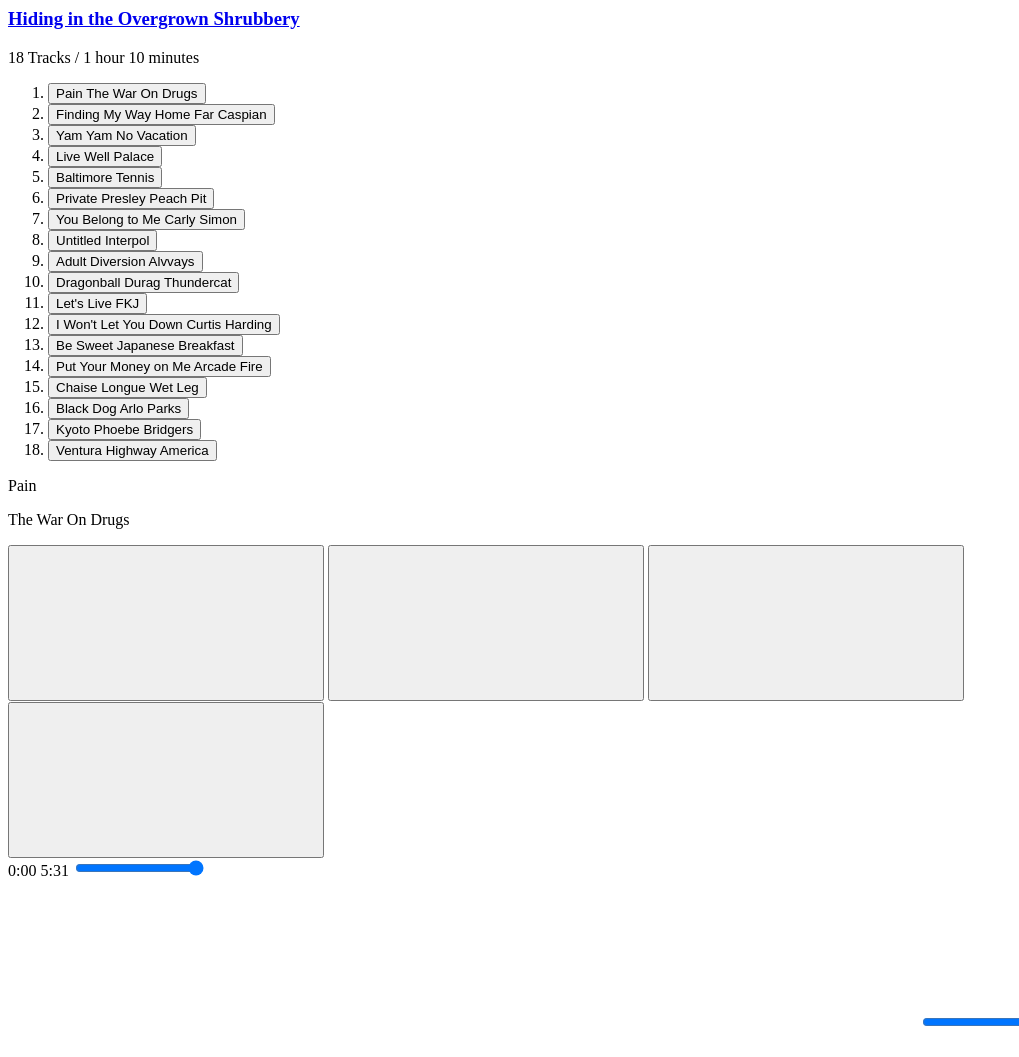
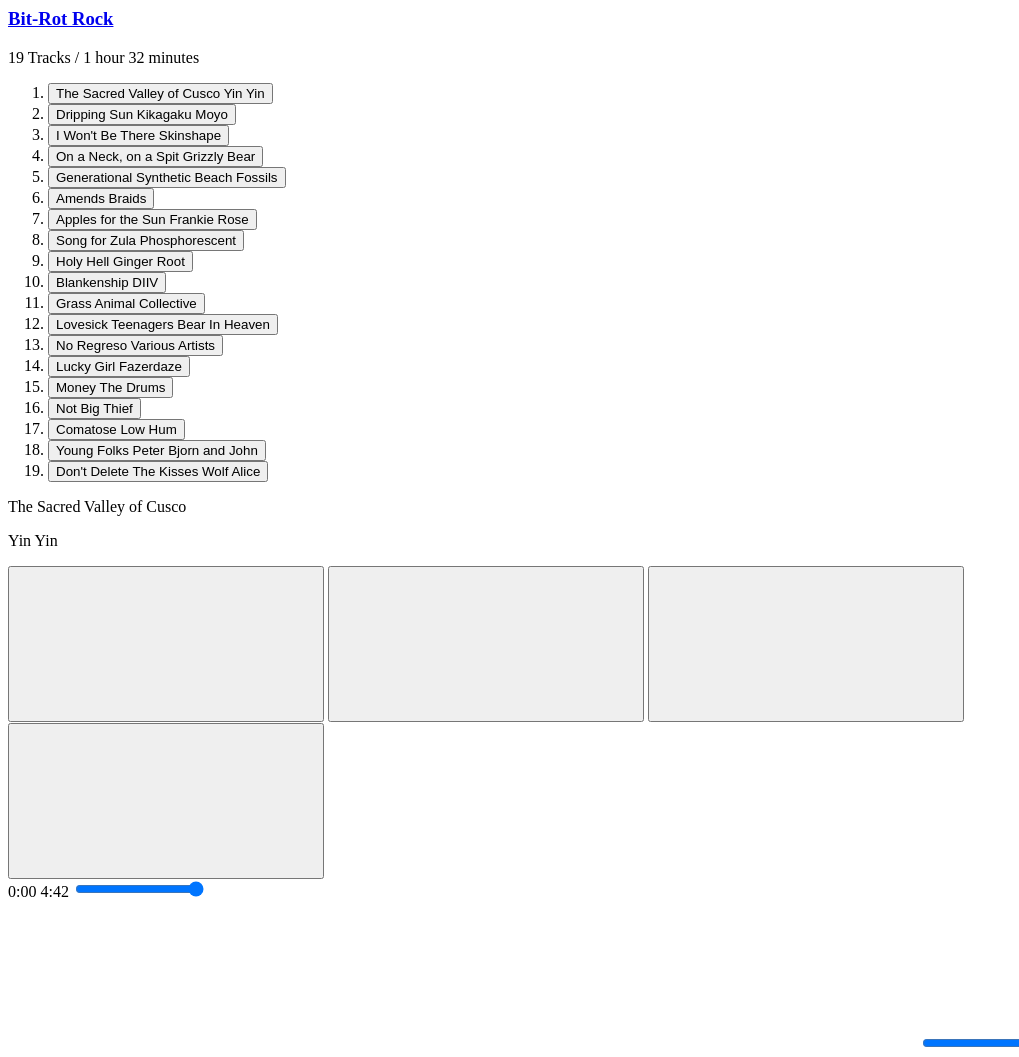
Before and after one commit to royalfig/ytList, a website: page index.html in a window 1280 px wide. Shown: the whole page, without its empty margins (0-1019 px from the left). Drawn offline with Linux system fonts and the light colour scheme; grey boxes are pictures that could not be loaded.

Commit message:
updated pl

```diff
--- a/index.html
+++ b/index.html
@@ -1,125 +1,131 @@
 
-  <section class="sm-playlist-grid" data-playlist-id="PLnPe3mrvTpEwYVUdAmR3o9eAfsU-jMWrd">
+  <section class="sm-playlist-grid" data-playlist-id="PLnPe3mrvTpEwkSFe5a7vcIpKD7jVO8-71">
     <div class="sm-playlist-text">
-        <h3><a href="https://music.youtube.com/playlist?list=PLnPe3mrvTpEwYVUdAmR3o9eAfsU-jMWrd" target="_blank">Hiding in the Overgrown Shrubbery</a></h3>
-        <p>18 Tracks / 1 hour 10 minutes</p>
+        <h3><a href="https://music.youtube.com/playlist?list=PLnPe3mrvTpEwkSFe5a7vcIpKD7jVO8-71" target="_blank">Bit-Rot Rock</a></h3>
+        <p>19 Tracks / 1 hour 32 minutes</p>
         <ol class="sm-playlist-page sm-playlist-active">
 
   <li data-track="01" data-marker="▸">
-    <button class="sm-playlist-item" data-src="nbQTBYfLcfg" data-idx="0" data-image-src="https://i.ytimg.com/vi/nbQTBYfLcfg/maxresdefault.jpg" data-artist="The War On Drugs" data-title="Pain" data-timestamp="5:31" data-color="rgb(50,43,41)">
-        <span class="sm-playlist-item-title">Pain</span>
-        <span class="sm-playlist-item-artist">The War On Drugs</span>
+    <button class="sm-playlist-item" data-src="wvuEQurocVQ" data-idx="0" data-image-src="https://i.ytimg.com/vi/wvuEQurocVQ/maxresdefault.jpg" data-artist="Yin Yin" data-title="The Sacred Valley of Cusco" data-timestamp="4:42" data-color="rgb(88,27,27)">
+        <span class="sm-playlist-item-title">The Sacred Valley of Cusco</span>
+        <span class="sm-playlist-item-artist">Yin Yin</span>
     </button>
   </li>
   <li data-track="02" data-marker="▸">
-    <button class="sm-playlist-item" data-src="mHTnpLAhV7M" data-idx="1" data-image-src="https://i.ytimg.com/vi/mHTnpLAhV7M/maxresdefault.jpg" data-artist="Far Caspian" data-title="Finding My Way Home" data-timestamp="4:10" data-color="rgb(71,56,48)">
-        <span class="sm-playlist-item-title">Finding My Way Home</span>
-        <span class="sm-playlist-item-artist">Far Caspian</span>
+    <button class="sm-playlist-item" data-src="ymkFNzT7VXg" data-idx="1" data-image-src="https://i.ytimg.com/vi/ymkFNzT7VXg/maxresdefault.jpg" data-artist="Kikagaku Moyo" data-title="Dripping Sun" data-timestamp="7:51" data-color="rgb(96,46,45)">
+        <span class="sm-playlist-item-title">Dripping Sun</span>
+        <span class="sm-playlist-item-artist">Kikagaku Moyo</span>
     </button>
   </li>
   <li data-track="03" data-marker="▸">
-    <button class="sm-playlist-item" data-src="WCSuv56YwQQ" data-idx="2" data-image-src="https://i.ytimg.com/vi/WCSuv56YwQQ/maxresdefault.jpg" data-artist="No Vacation" data-title="Yam Yam" data-timestamp="3:37" data-color="rgb(76,68,16)">
-        <span class="sm-playlist-item-title">Yam Yam</span>
-        <span class="sm-playlist-item-artist">No Vacation</span>
+    <button class="sm-playlist-item" data-src="Gte3m_-jyCw" data-idx="2" data-image-src="https://i.ytimg.com/vi/Gte3m_-jyCw/maxresdefault.jpg" data-artist="Skinshape" data-title="I Won't Be There" data-timestamp="7:03" data-color="rgb(92,53,14)">
+        <span class="sm-playlist-item-title">I Won't Be There</span>
+        <span class="sm-playlist-item-artist">Skinshape</span>
     </button>
   </li>
   <li data-track="04" data-marker="▸">
-    <button class="sm-playlist-item" data-src="z-vFSFZ-h2o" data-idx="3" data-image-src="https://i.ytimg.com/vi/z-vFSFZ-h2o/maxresdefault.jpg" data-artist="Palace" data-title="Live Well" data-timestamp="4:10" data-color="rgb(38,67,74)">
-        <span class="sm-playlist-item-title">Live Well</span>
-        <span class="sm-playlist-item-artist">Palace</span>
+    <button class="sm-playlist-item" data-src="fChTduuKFKc" data-idx="3" data-image-src="https://i.ytimg.com/vi/fChTduuKFKc/maxresdefault.jpg" data-artist="Grizzly Bear" data-title="On a Neck, on a Spit" data-timestamp="5:47" data-color="rgb(59,45,24)">
+        <span class="sm-playlist-item-title">On a Neck, on a Spit</span>
+        <span class="sm-playlist-item-artist">Grizzly Bear</span>
     </button>
   </li>
   <li data-track="05" data-marker="▸">
-    <button class="sm-playlist-item" data-src="svAyng9VHEc" data-idx="4" data-image-src="https://i.ytimg.com/vi/svAyng9VHEc/maxresdefault.jpg" data-artist="Tennis" data-title="Baltimore" data-timestamp="2:52" data-color="rgb(212,210,212)">
-        <span class="sm-playlist-item-title">Baltimore</span>
-        <span class="sm-playlist-item-artist">Tennis</span>
+    <button class="sm-playlist-item" data-src="HZORw44Bmis" data-idx="4" data-image-src="https://i.ytimg.com/vi/HZORw44Bmis/maxresdefault.jpg" data-artist="Beach Fossils" data-title="Generational Synthetic" data-timestamp="2:48" data-color="rgb(47,47,47)">
+        <span class="sm-playlist-item-title">Generational Synthetic</span>
+        <span class="sm-playlist-item-artist">Beach Fossils</span>
     </button>
   </li>
   <li data-track="06" data-marker="▸">
-    <button class="sm-playlist-item" data-src="wil4IIZEt-c" data-idx="5" data-image-src="https://i.ytimg.com/vi/wil4IIZEt-c/maxresdefault.jpg" data-artist="Peach Pit" data-title="Private Presley" data-timestamp="5:40" data-color="rgb(49,43,39)">
-        <span class="sm-playlist-item-title">Private Presley</span>
-        <span class="sm-playlist-item-artist">Peach Pit</span>
+    <button class="sm-playlist-item" data-src="gW-Sytfpwjc" data-idx="5" data-image-src="https://i.ytimg.com/vi/gW-Sytfpwjc/maxresdefault.jpg" data-artist="Braids" data-title="Amends" data-timestamp="6:04" data-color="rgb(42,60,40)">
+        <span class="sm-playlist-item-title">Amends</span>
+        <span class="sm-playlist-item-artist">Braids</span>
     </button>
   </li>
   <li data-track="07" data-marker="▸">
-    <button class="sm-playlist-item" data-src="ukkRG-flg20" data-idx="6" data-image-src="https://i.ytimg.com/vi/ukkRG-flg20/maxresdefault.jpg" data-artist="Carly Simon" data-title="You Belong to Me" data-timestamp="3:53" data-color="rgb(91,61,35)">
-        <span class="sm-playlist-item-title">You Belong to Me</span>
-        <span class="sm-playlist-item-artist">Carly Simon</span>
+    <button class="sm-playlist-item" data-src="5Cmq_90x_7E" data-idx="6" data-image-src="https://i.ytimg.com/vi/5Cmq_90x_7E/maxresdefault.jpg" data-artist="Frankie Rose" data-title="Apples for the Sun" data-timestamp="4:05" data-color="rgb(66,66,66)">
+        <span class="sm-playlist-item-title">Apples for the Sun</span>
+        <span class="sm-playlist-item-artist">Frankie Rose</span>
     </button>
   </li>
   <li data-track="08" data-marker="▸">
-    <button class="sm-playlist-item" data-src="9Fz6Ffv_RFQ" data-idx="7" data-image-src="https://i.ytimg.com/vi/9Fz6Ffv_RFQ/maxresdefault.jpg" data-artist="Interpol" data-title="Untitled" data-timestamp="3:57" data-color="rgb(48,8,8)">
-        <span class="sm-playlist-item-title">Untitled</span>
-        <span class="sm-playlist-item-artist">Interpol</span>
+    <button class="sm-playlist-item" data-src="J9WHRBzvrSQ" data-idx="7" data-image-src="https://i.ytimg.com/vi/J9WHRBzvrSQ/maxresdefault.jpg" data-artist="Phosphorescent" data-title="Song for Zula" data-timestamp="6:11" data-color="rgb(62,57,42)">
+        <span class="sm-playlist-item-title">Song for Zula</span>
+        <span class="sm-playlist-item-artist">Phosphorescent</span>
     </button>
   </li>
   <li data-track="09" data-marker="▸">
-    <button class="sm-playlist-item" data-src="duVqDFskfCQ" data-idx="8" data-image-src="https://i.ytimg.com/vi/duVqDFskfCQ/maxresdefault.jpg" data-artist="Alvvays" data-title="Adult Diversion" data-timestamp="3:28" data-color="rgb(42,59,60)">
-        <span class="sm-playlist-item-title">Adult Diversion</span>
-        <span class="sm-playlist-item-artist">Alvvays</span>
+    <button class="sm-playlist-item" data-src="Julerwe75s8" data-idx="8" data-image-src="https://i.ytimg.com/vi/Julerwe75s8/maxresdefault.jpg" data-artist="Ginger Root" data-title="Holy Hell" data-timestamp="3:25" data-color="rgb(72,43,43)">
+        <span class="sm-playlist-item-title">Holy Hell</span>
+        <span class="sm-playlist-item-artist">Ginger Root</span>
     </button>
   </li>
   <li data-track="10" data-marker="▸">
-    <button class="sm-playlist-item" data-src="WmrRHqQesbo" data-idx="9" data-image-src="https://i.ytimg.com/vi/WmrRHqQesbo/maxresdefault.jpg" data-artist="Thundercat" data-title="Dragonball Durag" data-timestamp="3:02" data-color="rgb(56,42,16)">
-        <span class="sm-playlist-item-title">Dragonball Durag</span>
-        <span class="sm-playlist-item-artist">Thundercat</span>
+    <button class="sm-playlist-item" data-src="qvQN2BxAVQI" data-idx="9" data-image-src="https://i.ytimg.com/vi/qvQN2BxAVQI/maxresdefault.jpg" data-artist="DIIV" data-title="Blankenship" data-timestamp="3:57" data-color="rgb(92,36,40)">
+        <span class="sm-playlist-item-title">Blankenship</span>
+        <span class="sm-playlist-item-artist">DIIV</span>
     </button>
   </li>
   <li data-track="11" data-marker="▸">
-    <button class="sm-playlist-item" data-src="3XRWMLWH8nI" data-idx="10" data-image-src="https://i.ytimg.com/vi/3XRWMLWH8nI/maxresdefault.jpg" data-artist="FKJ" data-title="Let's Live" data-timestamp="3:39" data-color="rgb(64,56,41)">
-        <span class="sm-playlist-item-title">Let's Live</span>
-        <span class="sm-playlist-item-artist">FKJ</span>
+    <button class="sm-playlist-item" data-src="0pmz738u9to" data-idx="10" data-image-src="https://i.ytimg.com/vi/0pmz738u9to/maxresdefault.jpg" data-artist="Animal Collective" data-title="Grass" data-timestamp="3:00" data-color="rgb(96,78,36)">
+        <span class="sm-playlist-item-title">Grass</span>
+        <span class="sm-playlist-item-artist">Animal Collective</span>
     </button>
   </li>
   <li data-track="12" data-marker="▸">
-    <button class="sm-playlist-item" data-src="Cqta7PFcs58" data-idx="11" data-image-src="https://i.ytimg.com/vi/Cqta7PFcs58/maxresdefault.jpg" data-artist="Curtis Harding" data-title="I Won't Let You Down" data-timestamp="4:05" data-color="rgb(240,241,229)">
-        <span class="sm-playlist-item-title">I Won't Let You Down</span>
-        <span class="sm-playlist-item-artist">Curtis Harding</span>
+    <button class="sm-playlist-item" data-src="rBFu4oxTsXs" data-idx="11" data-image-src="https://i.ytimg.com/vi/rBFu4oxTsXs/maxresdefault.jpg" data-artist="Bear In Heaven" data-title="Lovesick Teenagers" data-timestamp="3:16" data-color="rgb(232,53,61)">
+        <span class="sm-playlist-item-title">Lovesick Teenagers</span>
+        <span class="sm-playlist-item-artist">Bear In Heaven</span>
     </button>
   </li>
   <li data-track="13" data-marker="▸">
-    <button class="sm-playlist-item" data-src="yNUO6MFaUnM" data-idx="12" data-image-src="https://i.ytimg.com/vi/yNUO6MFaUnM/maxresdefault.jpg" data-artist="Japanese Breakfast" data-title="Be Sweet" data-timestamp="3:16" data-color="rgb(96,65,19)">
-        <span class="sm-playlist-item-title">Be Sweet</span>
-        <span class="sm-playlist-item-artist">Japanese Breakfast</span>
+    <button class="sm-playlist-item" data-src="9ttsSvz_OIk" data-idx="12" data-image-src="https://i.ytimg.com/vi/9ttsSvz_OIk/maxresdefault.jpg" data-artist="Various Artists" data-title="No Regreso" data-timestamp="5:37" data-color="rgb(90,46,39)">
+        <span class="sm-playlist-item-title">No Regreso</span>
+        <span class="sm-playlist-item-artist">Various Artists</span>
     </button>
   </li>
   <li data-track="14" data-marker="▸">
-    <button class="sm-playlist-item" data-src="J5I0vld0lqQ" data-idx="13" data-image-src="https://i.ytimg.com/vi/J5I0vld0lqQ/maxresdefault.jpg" data-artist="Arcade Fire" data-title="Put Your Money on Me" data-timestamp="5:54" data-color="rgb(78,52,63)">
-        <span class="sm-playlist-item-title">Put Your Money on Me</span>
-        <span class="sm-playlist-item-artist">Arcade Fire</span>
+    <button class="sm-playlist-item" data-src="CMQ7vjaNtJ8" data-idx="13" data-image-src="https://i.ytimg.com/vi/CMQ7vjaNtJ8/maxresdefault.jpg" data-artist="Fazerdaze" data-title="Lucky Girl" data-timestamp="2:51" data-color="rgb(24,78,104)">
+        <span class="sm-playlist-item-title">Lucky Girl</span>
+        <span class="sm-playlist-item-artist">Fazerdaze</span>
     </button>
   </li>
   <li data-track="15" data-marker="▸">
-    <button class="sm-playlist-item" data-src="MQldSE5gGkw" data-idx="14" data-image-src="https://i.ytimg.com/vi/MQldSE5gGkw/maxresdefault.jpg" data-artist="Wet Leg" data-title="Chaise Longue" data-timestamp="3:17" data-color="rgb(59,58,37)">
-        <span class="sm-playlist-item-title">Chaise Longue</span>
-        <span class="sm-playlist-item-artist">Wet Leg</span>
+    <button class="sm-playlist-item" data-src="q5go1dovoeM" data-idx="14" data-image-src="https://i.ytimg.com/vi/q5go1dovoeM/maxresdefault.jpg" data-artist="The Drums" data-title="Money" data-timestamp="3:54" data-color="rgb(86,56,47)">
+        <span class="sm-playlist-item-title">Money</span>
+        <span class="sm-playlist-item-artist">The Drums</span>
     </button>
   </li>
   <li data-track="16" data-marker="▸">
-    <button class="sm-playlist-item" data-src="td9ynZLqVHY" data-idx="15" data-image-src="https://i.ytimg.com/vi/td9ynZLqVHY/maxresdefault.jpg" data-artist="Arlo Parks" data-title="Black Dog" data-timestamp="3:49" data-color="rgb(221,203,194)">
-        <span class="sm-playlist-item-title">Black Dog</span>
-        <span class="sm-playlist-item-artist">Arlo Parks</span>
+    <button class="sm-playlist-item" data-src="KxPL-0zhcbM" data-idx="15" data-image-src="https://i.ytimg.com/vi/KxPL-0zhcbM/maxresdefault.jpg" data-artist="Big Thief" data-title="Not" data-timestamp="6:08" data-color="rgb(60,54,44)">
+        <span class="sm-playlist-item-title">Not</span>
+        <span class="sm-playlist-item-artist">Big Thief</span>
     </button>
   </li>
   <li data-track="17" data-marker="▸">
-    <button class="sm-playlist-item" data-src="Ubt_qaac_wM" data-idx="16" data-image-src="https://i.ytimg.com/vi/Ubt_qaac_wM/maxresdefault.jpg" data-artist="Phoebe Bridgers" data-title="Kyoto" data-timestamp="3:05" data-color="rgb(92,13,22)">
-        <span class="sm-playlist-item-title">Kyoto</span>
-        <span class="sm-playlist-item-artist">Phoebe Bridgers</span>
+    <button class="sm-playlist-item" data-src="Ft8lBPRqU6o" data-idx="16" data-image-src="https://i.ytimg.com/vi/Ft8lBPRqU6o/maxresdefault.jpg" data-artist="Low Hum" data-title="Comatose" data-timestamp="6:17" data-color="rgb(66,62,51)">
+        <span class="sm-playlist-item-title">Comatose</span>
+        <span class="sm-playlist-item-artist">Low Hum</span>
     </button>
   </li>
   <li data-track="18" data-marker="▸">
-    <button class="sm-playlist-item" data-src="tnV7dTXlXxs" data-idx="17" data-image-src="https://i.ytimg.com/vi/tnV7dTXlXxs/maxresdefault.jpg" data-artist="America" data-title="Ventura Highway" data-timestamp="3:32" data-color="rgb(98,62,24)">
-        <span class="sm-playlist-item-title">Ventura Highway</span>
-        <span class="sm-playlist-item-artist">America</span>
+    <button class="sm-playlist-item" data-src="tUsH87zLvAg" data-idx="17" data-image-src="https://i.ytimg.com/vi/tUsH87zLvAg/maxresdefault.jpg" data-artist="Peter Bjorn and John" data-title="Young Folks" data-timestamp="4:37" data-color="rgb(194,205,209)">
+        <span class="sm-playlist-item-title">Young Folks</span>
+        <span class="sm-playlist-item-artist">Peter Bjorn and John</span>
+    </button>
+  </li>
+  <li data-track="19" data-marker="▸">
+    <button class="sm-playlist-item" data-src="lXfGLZ2zz7A" data-idx="18" data-image-src="https://i.ytimg.com/vi/lXfGLZ2zz7A/maxresdefault.jpg" data-artist="Wolf Alice" data-title="Don't Delete The Kisses" data-timestamp="4:36" data-color="rgb(47,47,56)">
+        <span class="sm-playlist-item-title">Don't Delete The Kisses</span>
+        <span class="sm-playlist-item-artist">Wolf Alice</span>
     </button>
   </li>
         </ol>
     </div>
     <div class="sm-playlist-controls">
-      <div class="sm-playlist-cover-art" style="background-image: url(https://i.ytimg.com/vi/nbQTBYfLcfg/maxresdefault.jpg)"></div>
+      <div class="sm-playlist-cover-art" style="background-image: url(https://i.ytimg.com/vi/wvuEQurocVQ/maxresdefault.jpg)"></div>
       <div class="sm-playlist-now-playing">
-        <p>Pain</p>
-        <p>The War On Drugs</p>
+        <p>The Sacred Valley of Cusco</p>
+        <p>Yin Yin</p>
       </div>
 
       <div class="sm-playlist-buttons">
@@ -150,7 +156,7 @@
 
       <div class="sm-playlist-progress" data-volume="high">
         <span class="sm-start-time">0:00</span>
-        <span class="sm-end-time">5:31</span>
+        <span class="sm-end-time">4:42</span>
         <input type="range" id="progress" name="progress" min="0" max="100" value="100" />
       </div>
 
--- a/index.js
+++ b/index.js
@@ -2,11 +2,10 @@
 import { getLatestPlaylist } from "./getLatestPlaylist.js";
 import { getPlaylistItems } from "./getPlaylistItems.js";
 import { getVideo } from "./getVideo.js";
-import { createPlaylistElementMarkup, listTemplate } from "./templates.js";
+import { createPlaylistElementMarkup } from "./templates.js";
 import { createSongMarkup } from "./util.js";
 import { isoDuration, en } from "@musement/iso-duration";
 import { getColor } from "colorthief";
-import { get } from "http";
 
 isoDuration.setLocales(
   {
--- a/util.js
+++ b/util.js
@@ -3,8 +3,8 @@
 }
 
 export function formatArtistAndAlbum(str) {
-  if (!str.includes(' - ')) return { artist: str.trim(), album: '' };
-  const [artist, album] = str.split('-');
+  if (!str.includes(" - ")) return { artist: str.trim(), album: "" };
+  const [artist, album] = str.split("-");
   return {
     artist: artist.trim(),
     album: album.trim(),
@@ -25,5 +25,5 @@
 
   const songLink = createSongLink(videoId);
   const { artist, album } = formatArtistAndAlbum(videoOwnerChannelTitle);
-  return {title, artist, songLink, url, idx, id: videoId};
+  return { title, artist, songLink, url, idx, id: videoId };
 }
```
